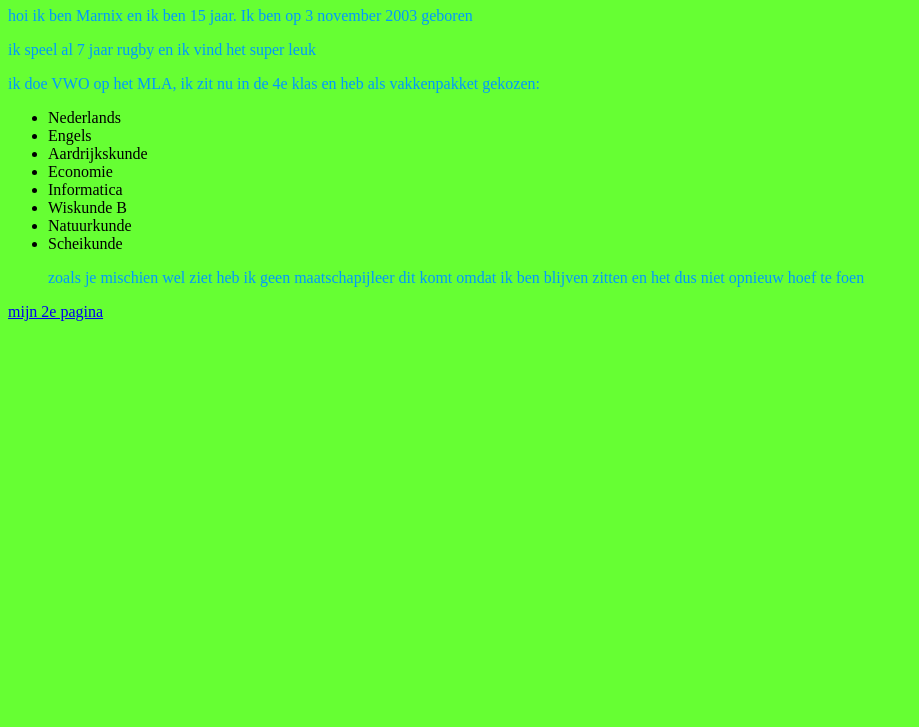
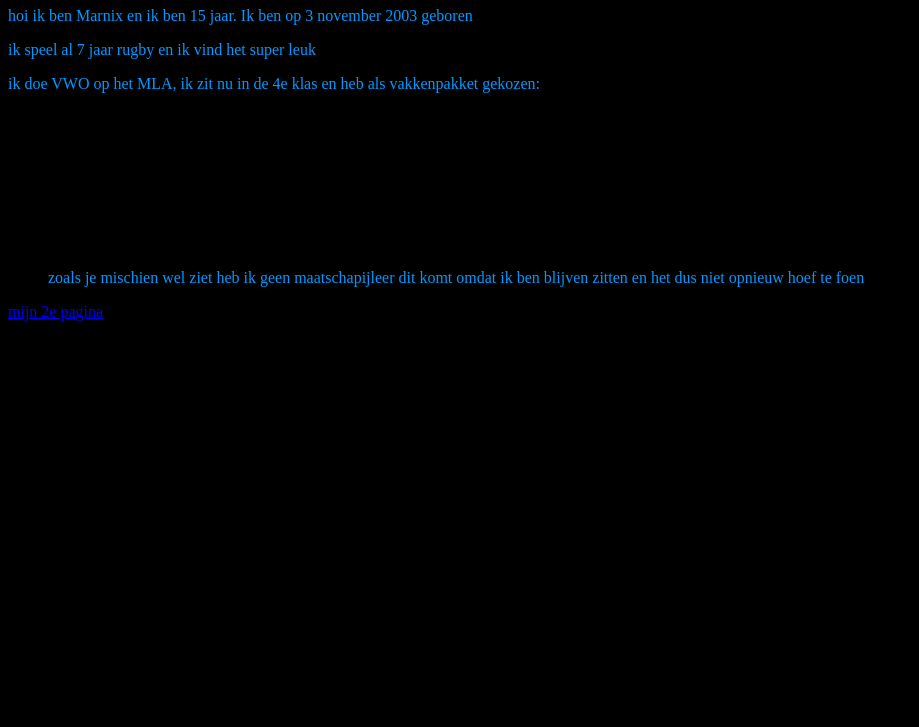
Before and after one commit to MXMW031103/website-informatica, a plain HTML site: page index.html in a window 1280 px wide. Shown: the part 73-800 px from the top of the page, without its empty margins (0-919 px from the left). Drawn offline with Linux system fonts and the light colour scheme.

Commit message:
Update style.css

```diff
--- a/style.css
+++ b/style.css
@@ -1,5 +1,5 @@
 body {
-  background-color: #66ff33
+  background-color: #000000
 }
 
 h1 {
```
